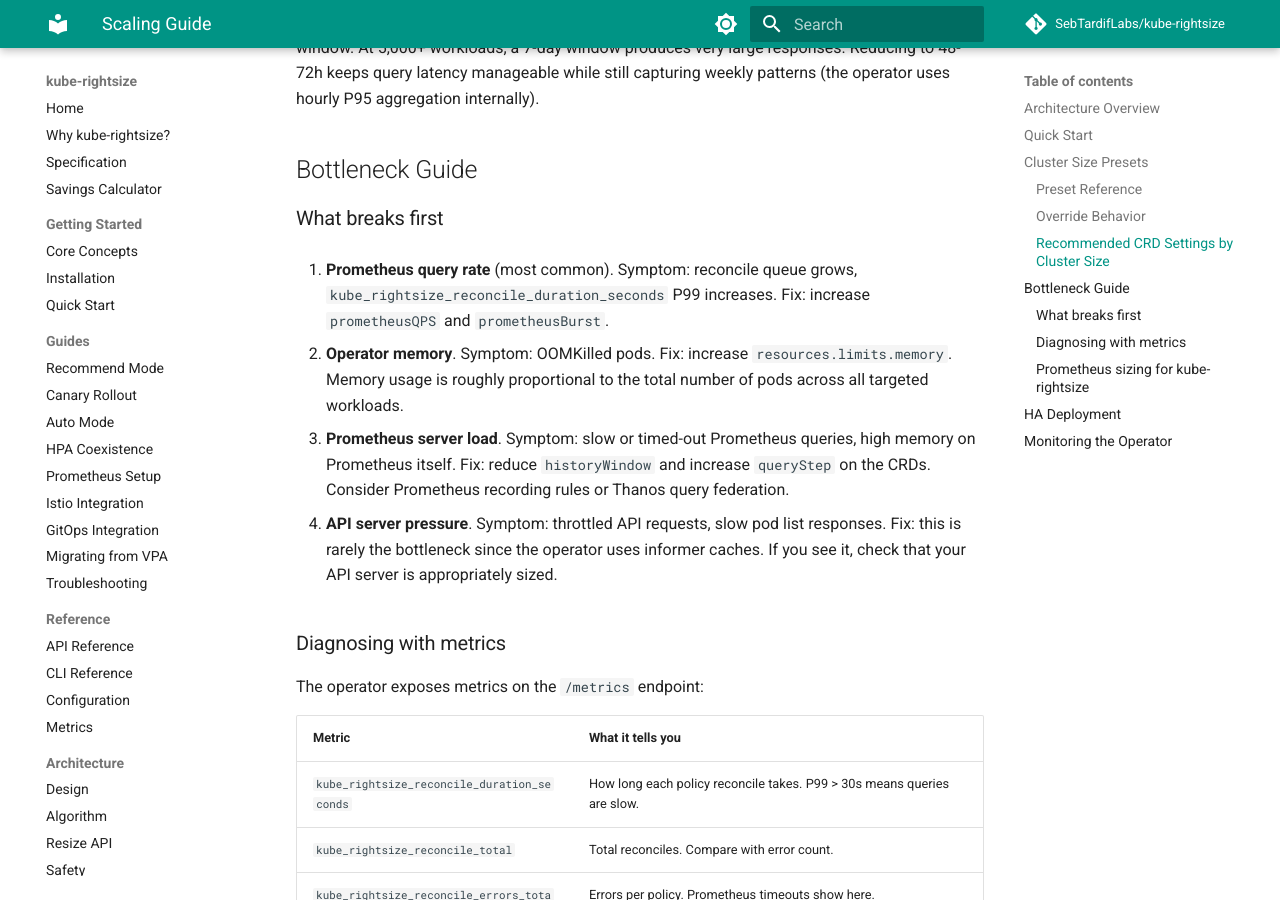
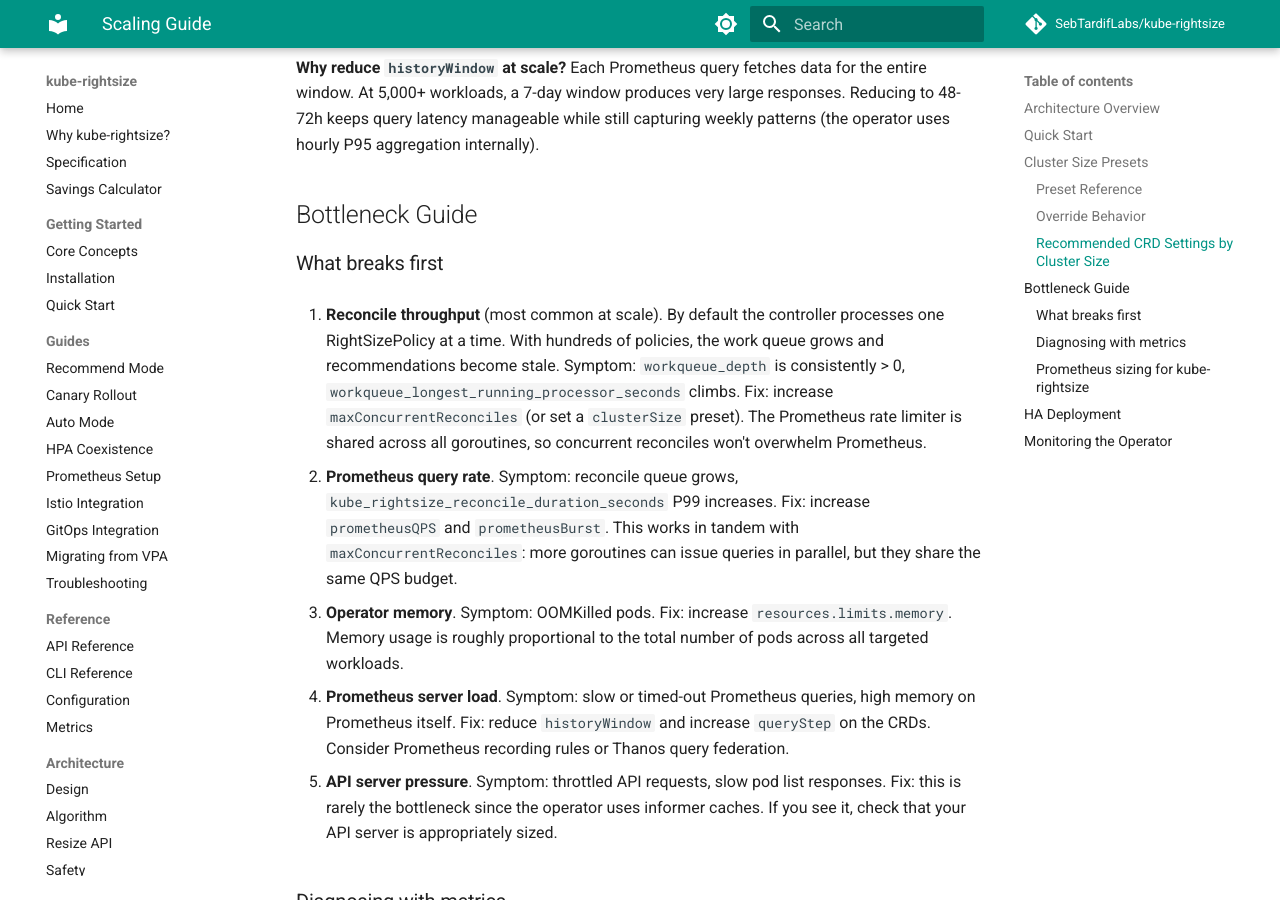
Before and after one commit to attune-io/attune, an MkDocs documentation site: the page built from docs/guides/scaling.md, in a window 1280 px wide and 900 px high, scrolled down 2111 px. Built offline with MkDocs 1.6.1 and Material for MkDocs 9.7.7, drawn with Linux system fonts in a browser that asks for light colours; comment, search, counter and statistics services are not loaded; some of the changed text lies outside the part shown.

Commit message:
docs: document maxConcurrentReconciles in scaling guide and config reference
Add the new setting to the cluster-size preset table, update the
bottleneck guide to list reconcile throughput as the primary scaling
concern, and add a Reconcile Concurrency section to the configuration
reference.

Signed-off-by: Sebastien Tardif <sebtardif@ncf.ca>

```diff
--- a/docs/guides/scaling.md
+++ b/docs/guides/scaling.md
@@ -41,6 +41,7 @@ value always overrides the preset.
 | `resources.limits.memory` | 256Mi | 512Mi | 2Gi | 4Gi |
 | `prometheusQPS` | 10 | 20 | 40 | 80 |
 | `prometheusBurst` | 20 | 40 | 80 | 160 |
+| `maxConcurrentReconciles` | 1 | 2 | 4 | 8 |
 | `replicaCount` | 1 | 1 | 2 | 2 |
 
 The "workloads" count means the number of Deployments, StatefulSets, and
@@ -83,20 +84,31 @@ internally).
 
 ### What breaks first
 
-1. **Prometheus query rate** (most common). Symptom: reconcile queue grows,
+1. **Reconcile throughput** (most common at scale). By default the controller
+   processes one RightSizePolicy at a time. With hundreds of policies, the
+   work queue grows and recommendations become stale. Symptom:
+   `workqueue_depth` is consistently > 0,
+   `workqueue_longest_running_processor_seconds` climbs. Fix: increase
+   `maxConcurrentReconciles` (or set a `clusterSize` preset). The Prometheus
+   rate limiter is shared across all goroutines, so concurrent reconciles
+   won't overwhelm Prometheus.
+
+2. **Prometheus query rate**. Symptom: reconcile queue grows,
    `kube_rightsize_reconcile_duration_seconds` P99 increases. Fix: increase
-   `prometheusQPS` and `prometheusBurst`.
+   `prometheusQPS` and `prometheusBurst`. This works in tandem with
+   `maxConcurrentReconciles`: more goroutines can issue queries in parallel,
+   but they share the same QPS budget.
 
-2. **Operator memory**. Symptom: OOMKilled pods. Fix: increase
+3. **Operator memory**. Symptom: OOMKilled pods. Fix: increase
    `resources.limits.memory`. Memory usage is roughly proportional to the
    total number of pods across all targeted workloads.
 
-3. **Prometheus server load**. Symptom: slow or timed-out Prometheus
+4. **Prometheus server load**. Symptom: slow or timed-out Prometheus
    queries, high memory on Prometheus itself. Fix: reduce `historyWindow`
    and increase `queryStep` on the CRDs. Consider Prometheus recording
    rules or Thanos query federation.
 
-4. **API server pressure**. Symptom: throttled API requests, slow pod list
+5. **API server pressure**. Symptom: throttled API requests, slow pod list
    responses. Fix: this is rarely the bottleneck since the operator uses
    informer caches. If you see it, check that your API server is
    appropriately sized.
```
Also changed, not shown: docs/reference/configuration.md (+6 -0 lines).
